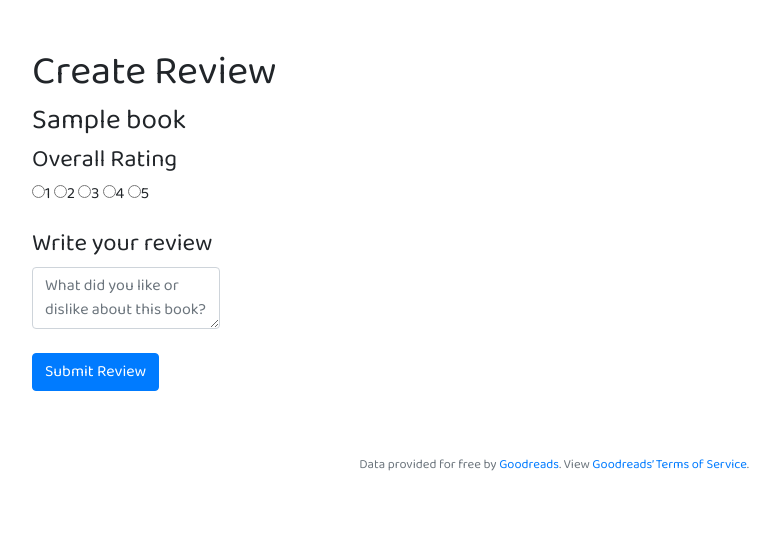
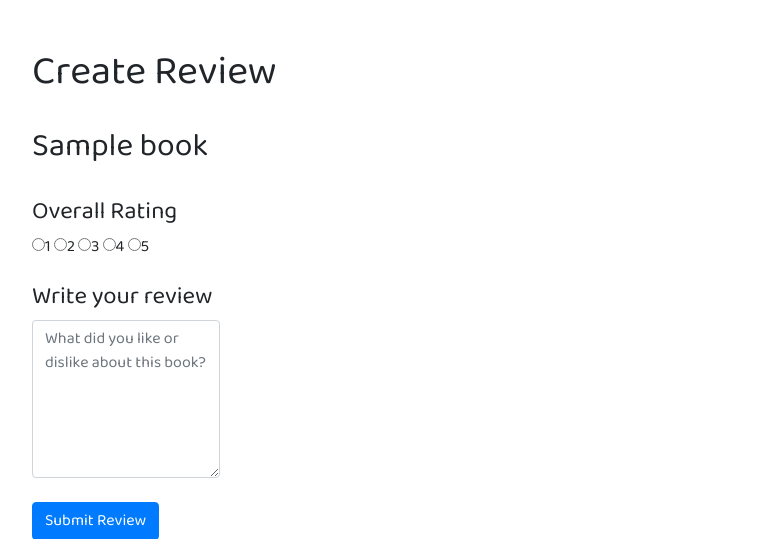
Before and after one commit to alecoad/project1-books, a Flask app: template templates/review.html in a window 1280 px wide. Shown: the part 66-605 px from the top of the page, without its empty margins (86-863 px from the left). Run offline with Flask 2, Linux system fonts and the light colour scheme; the template is opened without the code that fills it: most values are stand-ins (such as "Sample title", 1, 10 or a date in 2020); some libraries are stand-ins or nearby versions; some web fonts are replaced.

Commit message:
Finished page styles

```diff
--- a/templates/review.html
+++ b/templates/review.html
@@ -6,11 +6,17 @@
 
 {% block main %}
     <h1>Create Review</h1>
-    <h3>{{ book.title }}</h3>
+
+    <br>
+
+    <h2>{{ book.title }}</h2>
+
+    <br>
 
     <form action="{{ url_for('review', book_id=book.id) }}" method="post">
 
         <h4>Overall Rating</h4>
+
         <div class="form-group">
             <label class="radio-inline">
                 <input type="radio" name="optradio" value=1>1
@@ -30,8 +36,9 @@
         </div>
 
         <h4>Write your review</h4>
+
         <div class="form-group">
-            <textarea autocomplete="off" class="form-control" name="review" placeholder="What did you like or dislike about this book?" required></textarea>
+            <textarea autocomplete="off" class="form-control" name="review" rows="6" columns="50" placeholder="What did you like or dislike about this book?" required></textarea>
         </div>
 
         <div class="form-group">
```
